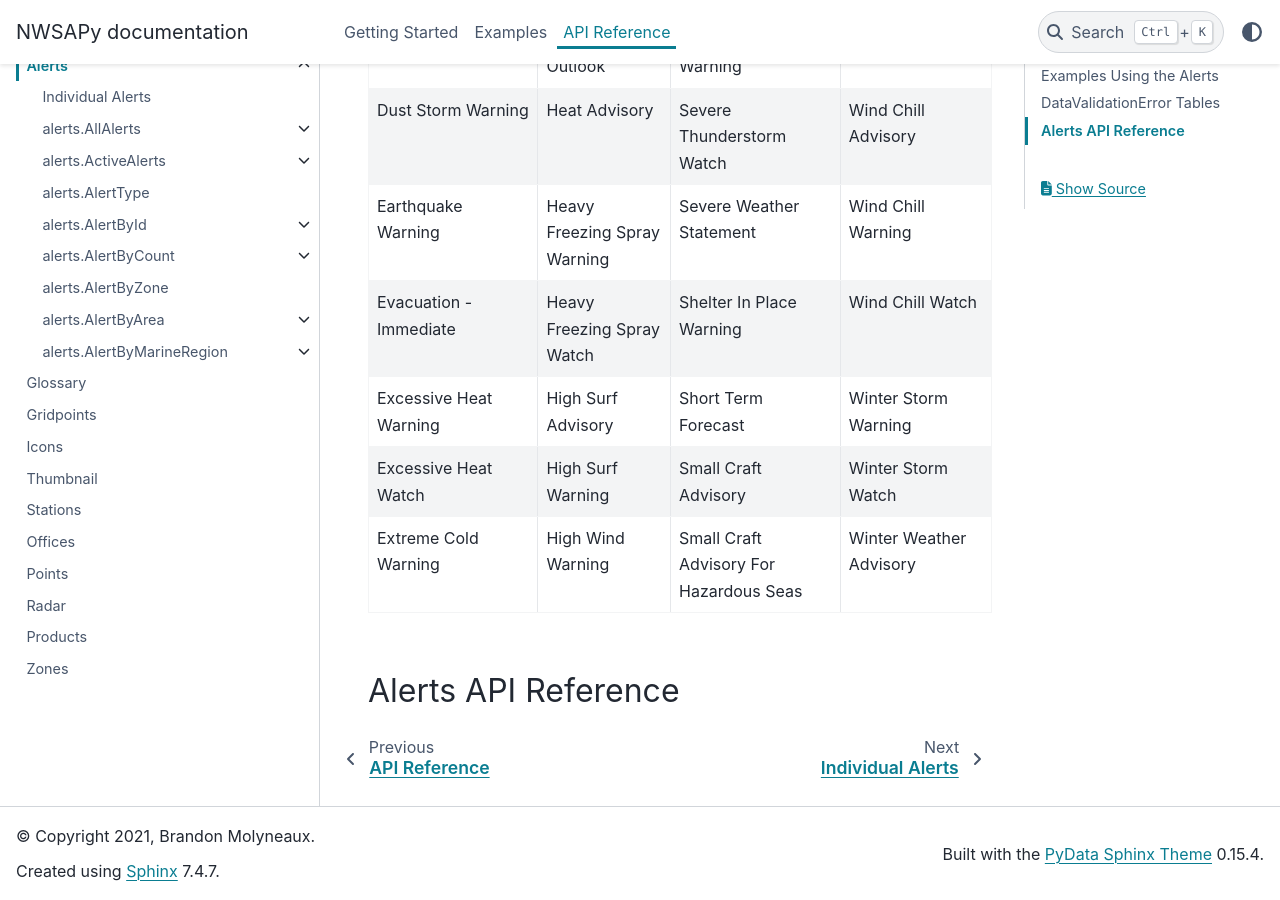
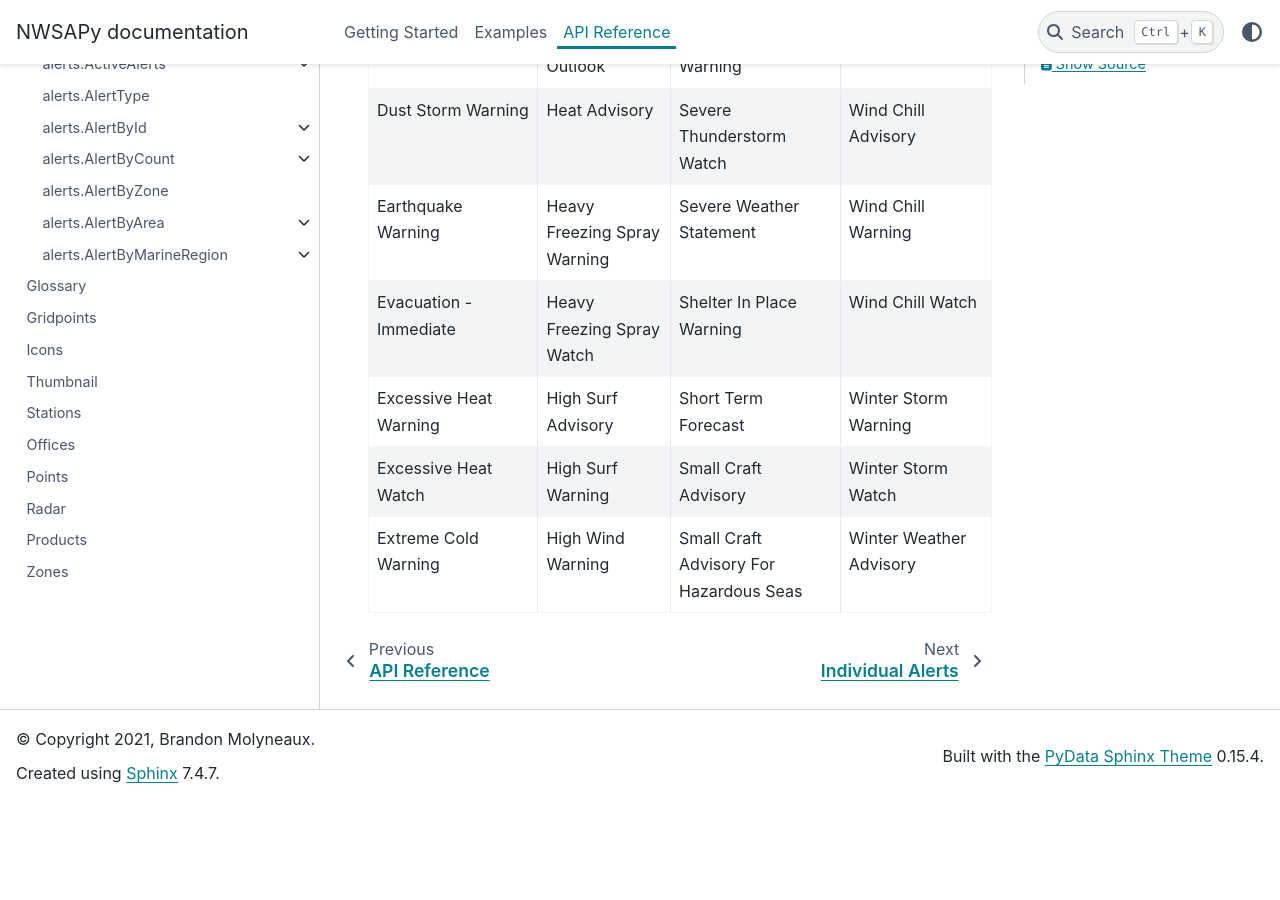
Before and after one commit to WxBDM/nwsapy, a Sphinx documentation site: the page built from docs/apiref/alerts/alerts.rst, in a window 1280 px wide and 900 px high, scrolled down 6872 px. Built offline with Sphinx 7.4.7 and the PyData theme 0.15.4, drawn with Linux system fonts in a browser that asks for light colours; after the commit the page ends 7675 px from its top, so only the background shows below that.

Commit message:
slight change to doc, main.py shouldn't appear in repo anymore.

```diff
--- a/docs/apiref/alerts/alerts.rst
+++ b/docs/apiref/alerts/alerts.rst
@@ -267,9 +267,6 @@ When developing, you may encounter a ``DataValidationError``. This error states
 	| Extreme Cold Warning                   | High Wind Warning            | Small Craft Advisory For Hazardous Seas | Winter Weather Advisory               |
 	+----------------------------------------+------------------------------+-----------------------------------------+---------------------------------------+
 
-Alerts API Reference
---------------------
-
 .. toctree::
 	:hidden:
 	:maxdepth: 1
```
Also changed, not shown: 1 other file.
